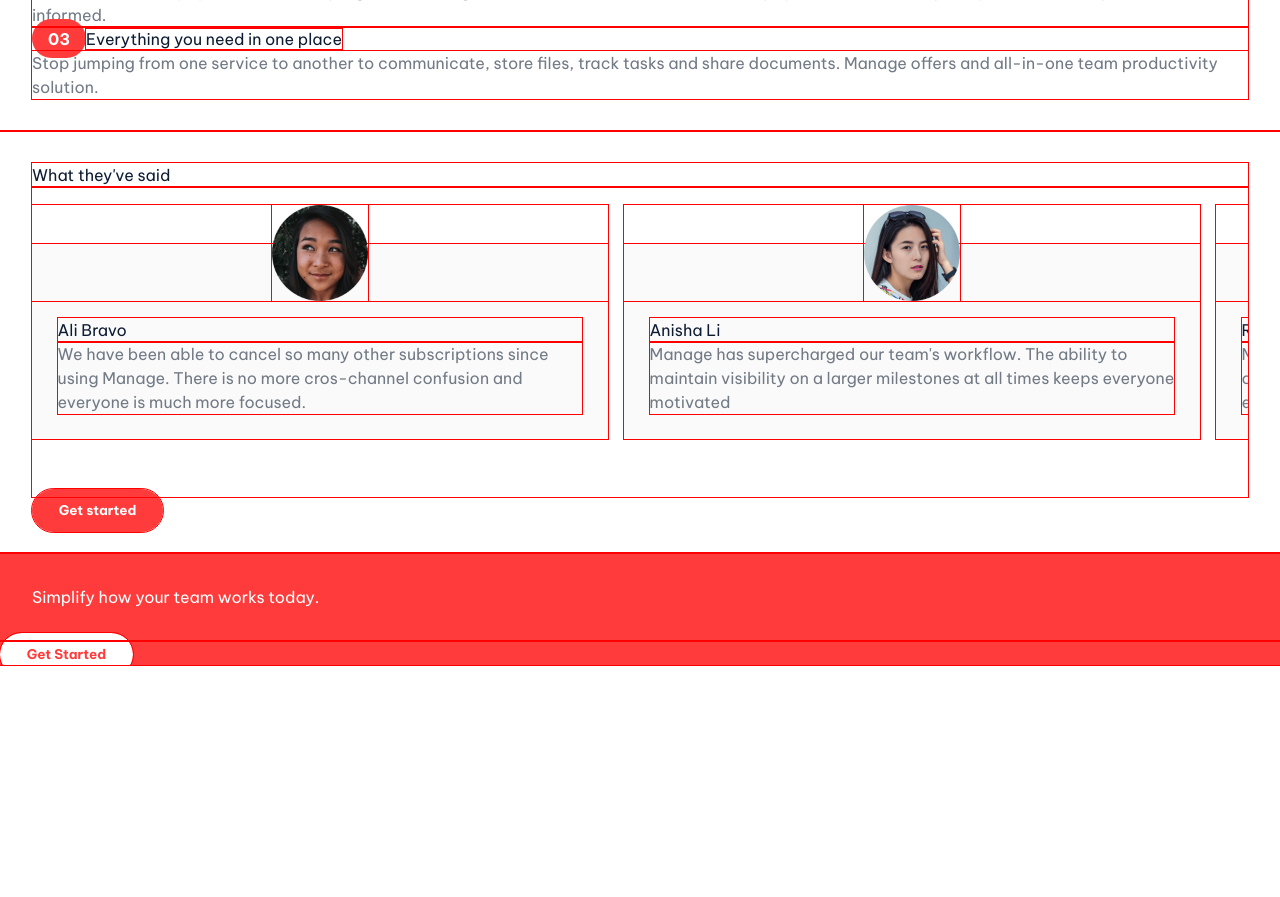
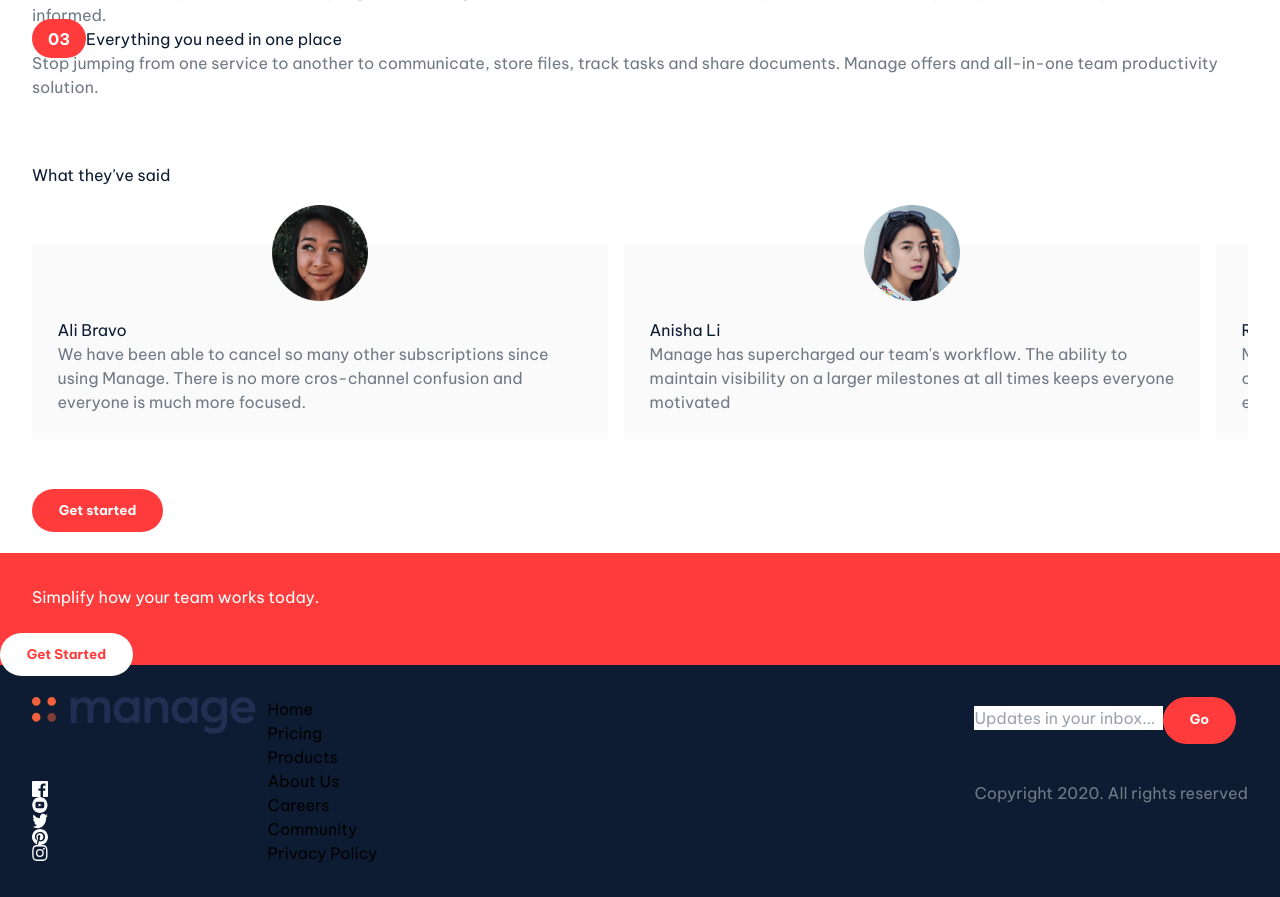
Before and after one commit to JacobJax/manage-landing-page, a React (Vite) app: page / in a window 1280 px wide. Shown: the part 1660-2557 px from the top of the page. Before the commit the page ends 2325 px from the top, so only its background shows below. Built offline with nearby package versions, Linux system fonts and the light colour scheme.

Commit message:
create footer

```diff
--- a/src/App.jsx
+++ b/src/App.jsx
@@ -4,6 +4,7 @@ import Header from './components/Header'
 import Difference from './components/Difference'
 import Testimonial from './components/Testimonial'
 import Calltoaction from './components/Calltoaction'
+import Footer from './components/Footer'
 
 function App() {
   return (
@@ -13,6 +14,7 @@ function App() {
     <Difference />
     <Testimonial />
     <Calltoaction />
+    <Footer />
     </>
   )
 }
--- /dev/null
+++ b/src/components/Footer.css
@@ -0,0 +1,53 @@
+footer {
+   background-color: var(--dark-blue);
+}
+
+:is(footer) input {
+   width: 75%;
+}
+:is(footer) .btn {
+   background-color: var(--bright-red);
+}
+:is(footer) #social-links img {
+   height: 2rem;
+   width: 2rem;
+}
+@media (min-width: 968px) {
+   #footer-container {
+      display: grid;
+      grid-template-columns: 1fr 2fr 1fr;
+      grid-template-rows: repeat(2, 1fr);
+      grid-template-areas:
+                        "logo links links form"
+                        "socials links links message";
+   }
+   #update-form {
+      grid-area: form;
+   }
+   #footer-links {
+      grid-area: links;
+   }
+   #social-links {
+      grid-area: socials;
+   }
+   #footer-logo {
+      grid-area: logo;
+   }
+   #copyright-message {
+      grid-area: message;
+   }
+   :is(footer) input {
+      width: 69%;
+   }
+   :is(footer) #social-links img {
+      height: 1rem;
+      width: 1rem;
+   }
+   #footer-logo img {
+      min-height: 2rem;
+      min-width: 14rem;
+   }
+}
+#copyright-message {
+   color: var(--dark-grayish-blue);
+}
--- a/src/components/Footer.jsx
+++ b/src/components/Footer.jsx
@@ -0,0 +1,56 @@
+import './Footer.css'
+import FBicon from '../assets/icon-facebook.svg'
+import YBicon from '../assets/icon-youtube.svg'
+import TWicon from '../assets/icon-twitter.svg'
+import PNicon from '../assets/icon-pinterest.svg'
+import INicon from '../assets/icon-instagram.svg'
+import Logo from '../assets/logo.svg'
+
+export default function Footer() {
+   return (
+      <footer className="text-white">
+         <div className="container" id='footer-container'>
+            <div className="footer-conten" id="update-form">
+               <form action="" className='flex justify-between max-w-md py-8'>
+                  <input type="text" className='p-2 rounded-3xl text-sm' name="email" id="email" placeholder='Updates in your inbox...' />
+                  <button type='submit' className="btn">Go</button>
+               </form>
+            </div>
+            <div className="footer-content" id="footer-links">
+               <div className='flex justify-between p-8 md:px-16'>
+                  <ul>
+                     <li className='my-4'><a href="#">Home</a></li>
+                     <li className='my-4'><a href="#">Pricing</a></li>
+                     <li className='my-4'><a href="#">Products</a></li>
+                     <li className='my-4'><a href="#">About Us</a></li>
+                  </ul>
+                  <ul>
+                     <li className='my-4'><a href="#">Careers</a></li>
+                     <li className='my-4'><a href="#">Community</a></li>
+                     <li className='my-4'><a href="#">Privacy Policy</a></li>
+                  </ul>
+               </div>
+            </div>
+            <div className="footer-content" id="social-links">
+               <div className='flex justify-between py-8'>
+                  <img src={FBicon} alt="" />
+                  <img src={YBicon} alt="" />
+                  <img src={TWicon} alt="" />
+                  <img src={PNicon} alt="" />
+                  <img src={INicon} alt="" />
+               </div>
+            </div>
+            <div className="footer-content" id="footer-logo">
+               <div className='grid place-items-center p-16'>
+                  <img src={Logo} alt="" />
+               </div>
+            </div>
+            <div className="footer-content" id="copyright-message">
+               <div className='p-8 text-sm text-center'>
+                  <p>Copyright 2020. All rights reserved</p>
+               </div>
+            </div>
+         </div>
+      </footer>
+   )
+}
--- a/src/index.css
+++ b/src/index.css
@@ -6,7 +6,7 @@
   padding: 0;
   margin: 0;
   box-sizing: border-box;
-  outline: red .7px solid;
+  /* outline: red .7px solid; */
 }
 
 :root {
```
